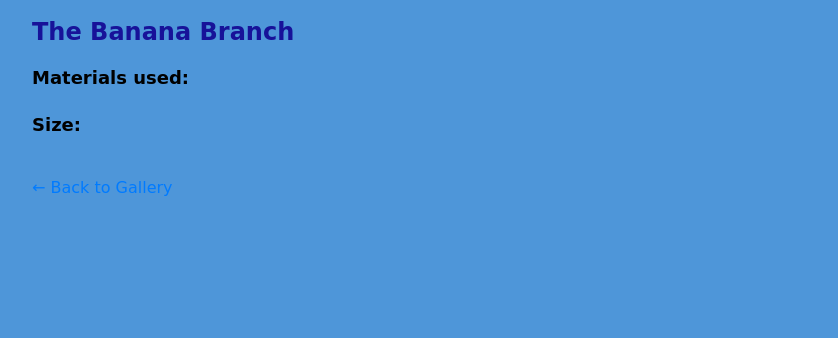
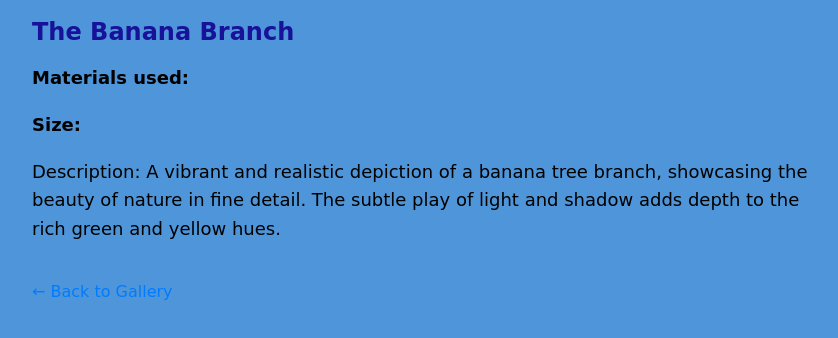
Before and after one commit to shanthagamage/shanthasart, a plain HTML site: page artwork7.html in a window 1280 px wide. Shown: the part 342-680 px from the top of the page, without its empty margins (208-1046 px from the left). Drawn offline with Linux system fonts and the light colour scheme.

Commit message:
Update artwork7.html

```diff
--- a/artwork7.html
+++ b/artwork7.html
@@ -54,6 +54,8 @@
         <p></p>
       <p><strong>Materials used:</strong> </p>
       <p><strong>Size: </strong></p>
+      <p>Description:  A vibrant and realistic depiction of a banana tree branch, showcasing the beauty of nature in fine detail. The subtle play of light and shadow adds depth to the rich green and yellow hues.
+</p>
 
         <a href="index.html">← Back to Gallery</a>
     </div>
```
